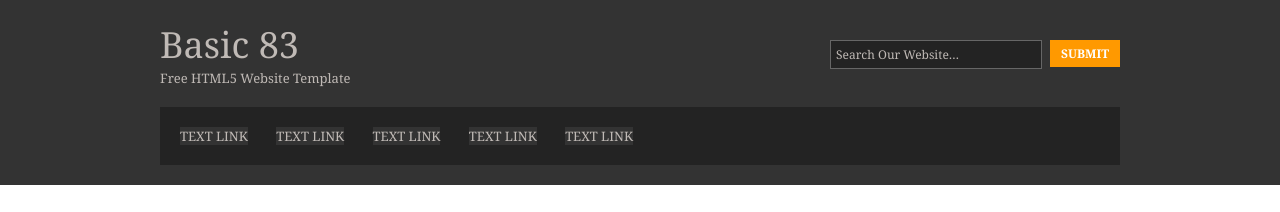
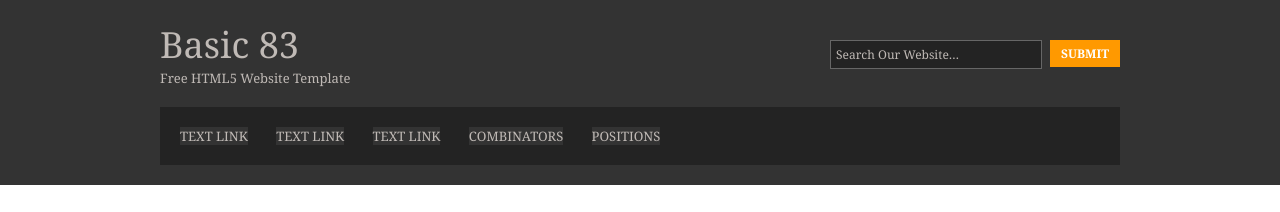
Before and after one commit to saiabhilashd/basic83, a plain HTML site: page index.html in a window 1280 px wide. Shown: the top 212 px of the page. Drawn offline with Linux system fonts and the light colour scheme.

Commit message:
Update index.html

```diff
--- a/index.html
+++ b/index.html
@@ -28,8 +28,8 @@
                     <li><a href="#">Text Link</a></li>
                     <li><a href="#">Text Link</a></li>
                     <li><a href="#">Text Link</a></li>
-                    <li><a href="#">Text Link</a></li>
-                    <li class="last"><a href="#">Text Link</a></li>
+                    <li><a href="#">Combinators</a></li>
+                    <li class="last"><a href="#">Positions</a></li>
                 </ul>
             </nav>
         </header>
```
